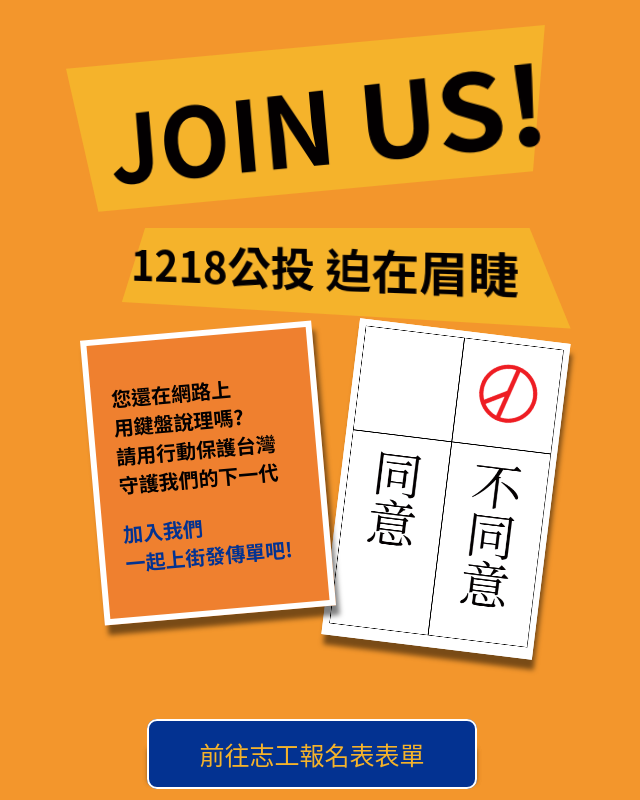
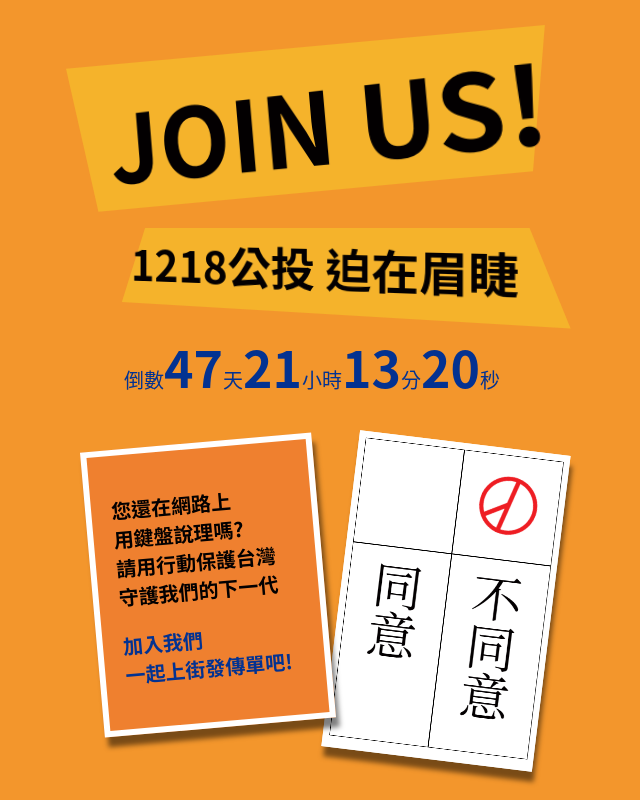
Before and after one commit to wobia/2021vote4no, a plain HTML site: page index.html in a window 1280 px wide. Shown: the top 800 px of the page, without its empty margins (328-968 px from the left). Drawn offline with Linux system fonts and the light colour scheme.

Commit message:
Add countdown.

```diff
--- a/index.html
+++ b/index.html
@@ -11,6 +11,38 @@
         <div class="header-wrapper">
             <h1>JOIN US!</h1>
             <h2>1218公投&nbsp;迫在眉睫</h2>
+        </div>
+        <div class="countdown-wrapper">
+            倒數<span id="countdown-day"></span>天<span id="countdown-hr"></span>小時<span id="countdown-min"></span>分<span id="countdown-s"></span>秒
+            <script>
+                (function(){
+                    const voteTime = new Date('2021-12-18 00:00:00').getTime();
+                    const voteTimestamp = Math.floor(voteTime/1000);
+
+                    function setCountDown() {
+                        var dateTime = Date.now();
+                        var nowTmestamp = Math.floor(dateTime/1000);
+
+
+                        var timeDiff = voteTimestamp - nowTmestamp;
+                        if(timeDiff < 0) {timeDiff = 0;}
+                        else {
+                            var day = Math.floor(timeDiff / 86400);
+                            document.getElementById('countdown-day').innerText = day;
+                            var hr = Math.floor((timeDiff - (day * 86400))/3600);
+                            document.getElementById('countdown-hr').innerText = hr;
+                            var min = Math.floor((timeDiff - (day * 86400) - (hr * 3600)) / 60);
+                            if (min < 10) {min = "0"+min}
+                            document.getElementById('countdown-min').innerText = min;
+                            var s = Math.floor(timeDiff - (day * 86400) - (hr * 3600) - (min * 60));
+                            if (s < 10) {s = "0"+s}
+                            document.getElementById('countdown-s').innerText = s;
+                        }
+                    }
+                    setCountDown();
+                    setInterval(setCountDown, 1000);
+                })();
+            </script>
         </div>
         <div class="content-wrapper">
             <div class="content">
@@ -115,6 +147,14 @@
             background: var(--header-background-color);
             transform: perspective(50px)rotateX(5deg)rotateY(-1deg);
             z-index: -1;
+        }
+        .countdown-wrapper {
+            color: var(--hightlight-text-color);
+            margin-bottom: 40px;
+        }
+        .countdown-wrapper span {
+            font-size: 30px;
+            font-weight: bold;
         }
         .content-wrapper {
             position: relative;
@@ -262,6 +302,12 @@
             .doc-wrapper {
                 max-width: 480px;
             }
+            .countdown-wrapper {
+                font-size: 20px;
+            }
+            .countdown-wrapper span {
+                font-size: 50px;
+            }
             .name {
                 font-size: 30px;
             }
```
